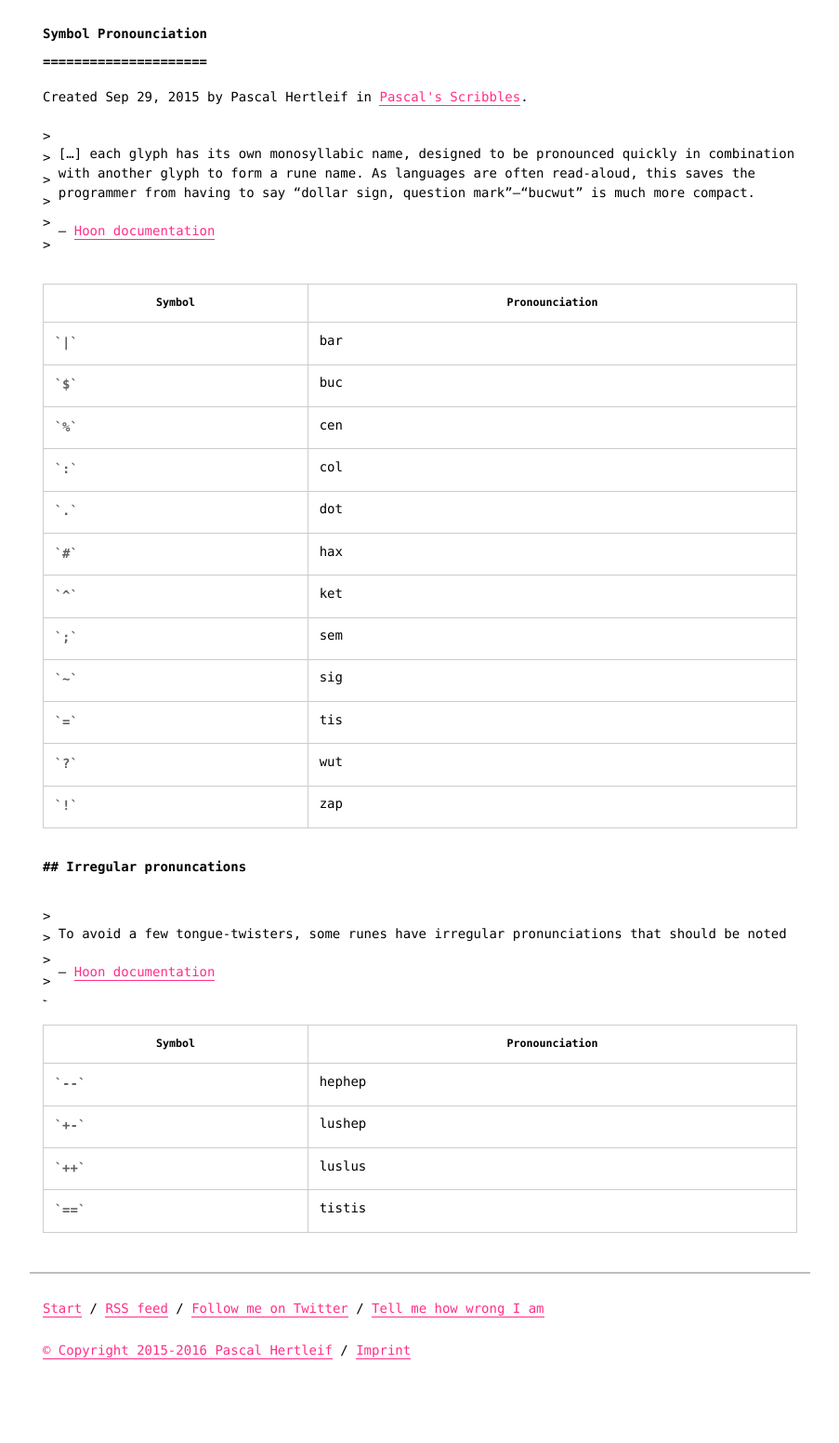
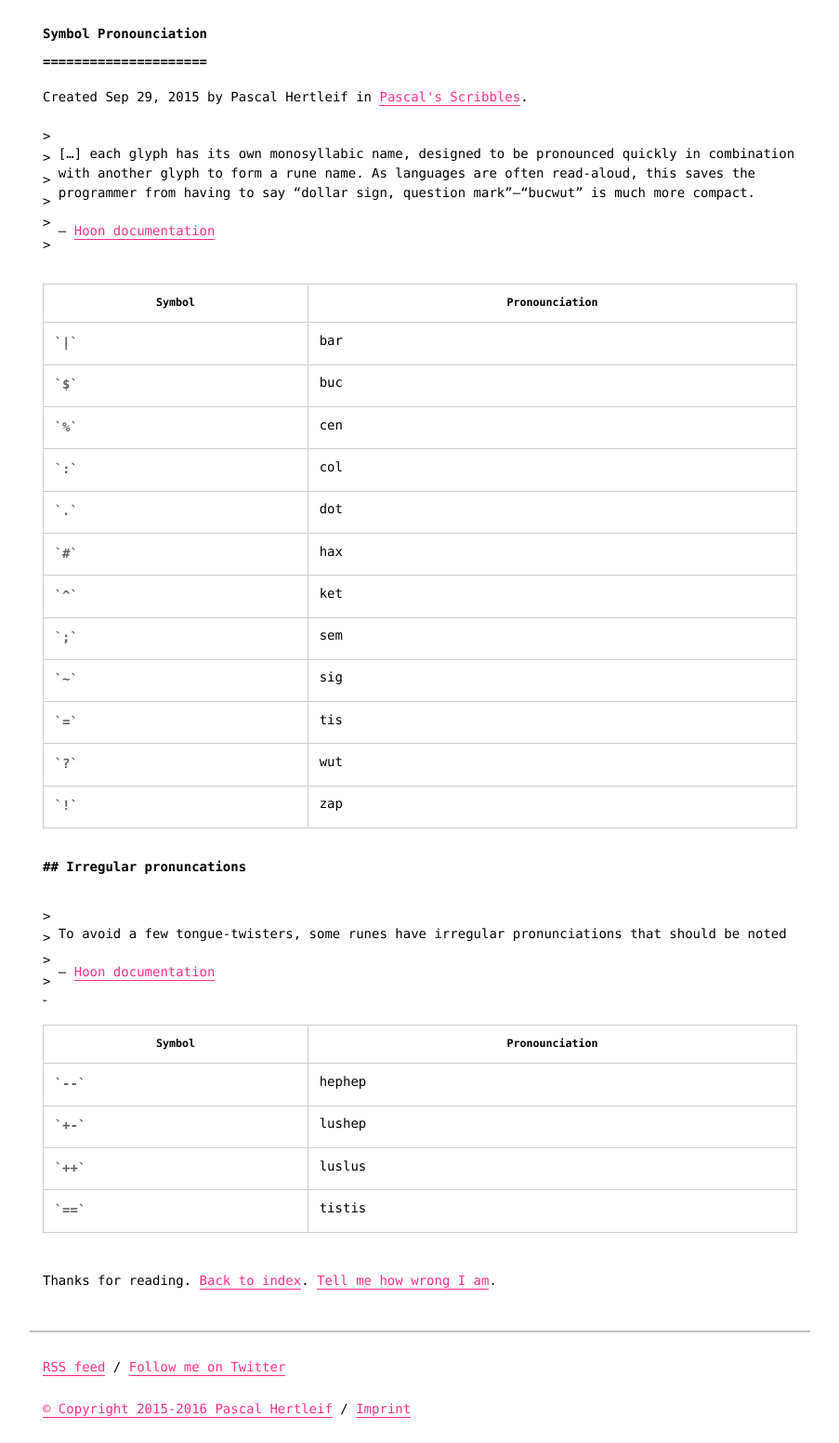
Before and after one commit to killercup/scribbles, a Jekyll site: the page built from _posts/2015-09-29-symbol-pronounciation.md, in a window 1280 px wide. Shown: the whole page at 93% size, without its empty margins (188-1091 px from the left). Built offline with Jekyll 4.4.1, drawn with Linux system fonts in a browser that asks for light colours; before the commit the page ends 1489 px from its top, so only the background shows below that.

Commit message:
Footers footer footers

```diff
--- a/_layouts/default.html
+++ b/_layouts/default.html
@@ -10,20 +10,18 @@
     {{content}}
   </div>
   <footer class="container site-footer">
+    <nav>
       <p>
-      <a href="{{ site.url }}">Start</a>
-      /
         <a href="{{ "/feed.xml" | prepend: site.baseurl }}">RSS feed</a>
         /
         <a href="https://twitter.com/{{site.author.twitter}}">Follow me on Twitter</a>
-      /
-      <a href="{{site.feedback_url}}">Tell me how wrong I am</a>
       </p>
       <p>
         <a href="{{site.license_url}}" rel="license">&copy; Copyright 2015-{{ site.time | date:"%Y" }} {{site.author.name}}</a>
         /
         <a href="{{site.imprint_url}}">Imprint</a>
       </p>
+    </nav>
   </footer>
 </body>
 </html>
--- a/_layouts/post.html
+++ b/_layouts/post.html
@@ -14,4 +14,10 @@ layout: default
   <div class="post-content" itemprop="articleBody">
     {{ content }}
   </div>
+
+  <footer class="article-footer">
+    Thanks for reading.
+    <a href="{{ site.url }}">Back to index</a>.
+    <a href="{{site.feedback_url}}">Tell me how wrong I am</a>.
+  </footer>
 </article>
--- a/static/style.scss
+++ b/static/style.scss
@@ -22,10 +22,14 @@
 @import 'hack/components/table';
 @import 'highlight-github';
 
-.site-footer {
+footer.site-footer {
   margin-top: 3rem;
   border-top: 2px solid $grey-400;
   padding-top: 2rem;
+}
+
+footer.article-footer {
+  margin: 3rem 0 2rem;
 }
 
 .highlight {
```
Lines whose indentation alone changed are shown as unchanged.
